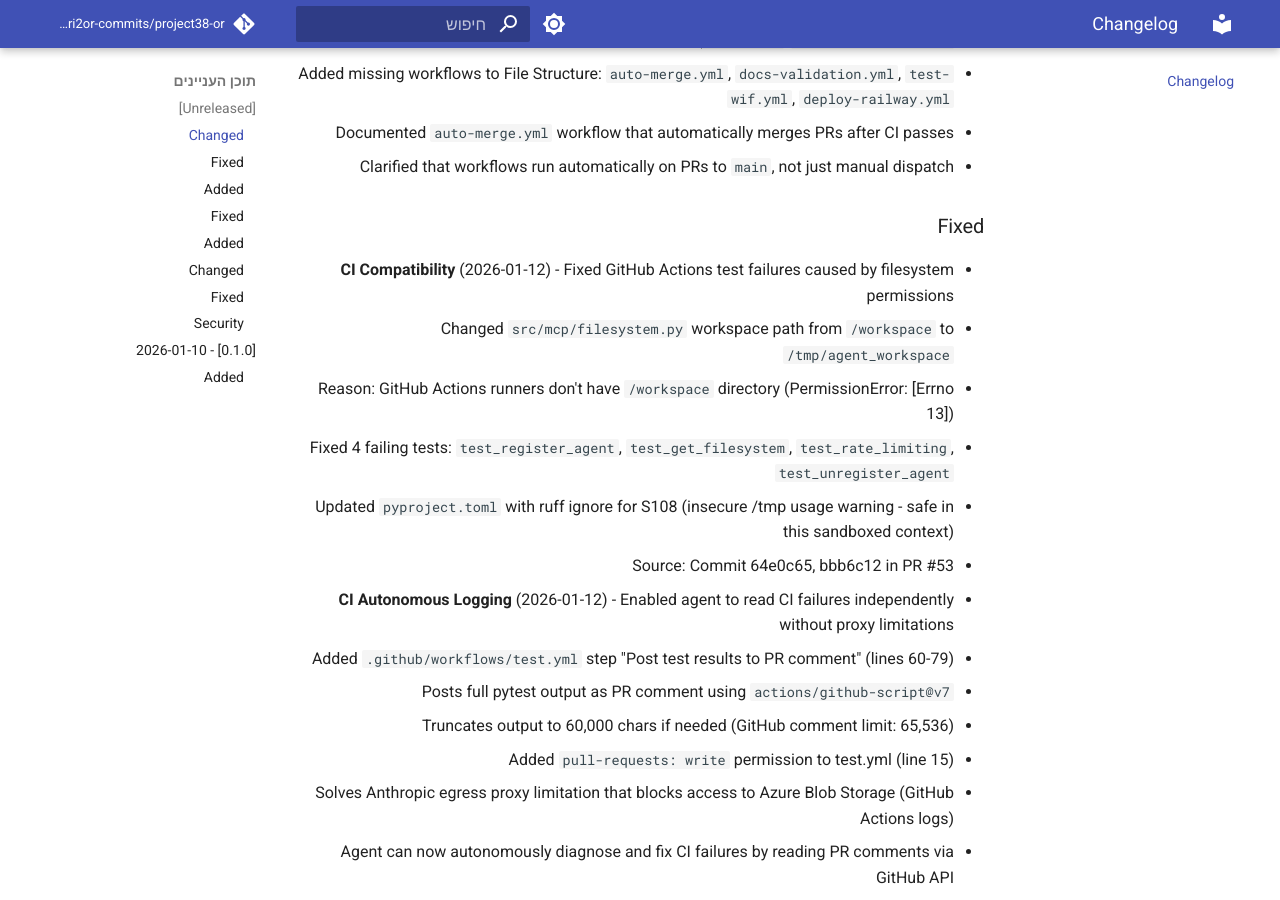
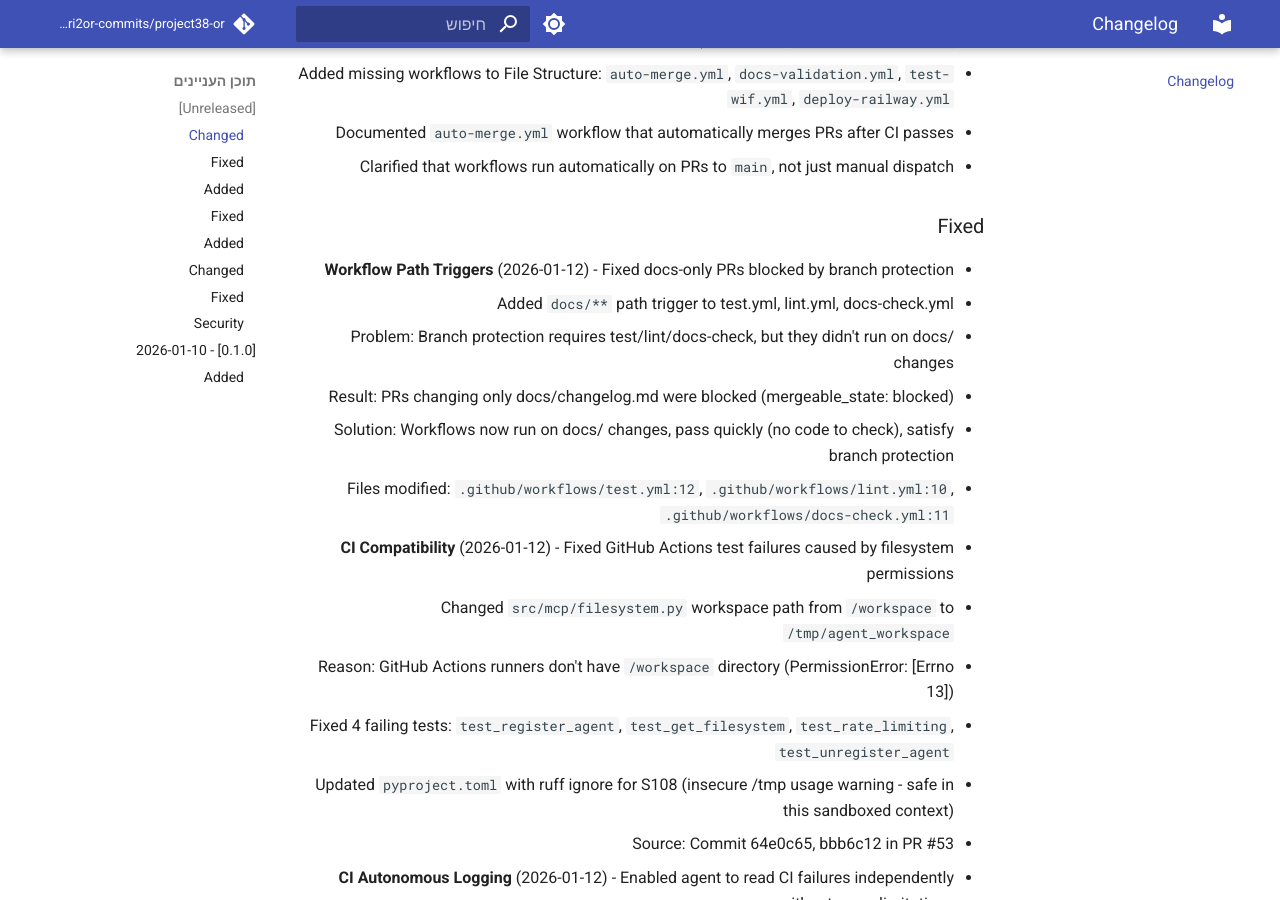
Before and after one commit to edri2or-commits/project38-or, an MkDocs documentation site: the page built from docs/changelog.md, in a window 1280 px wide and 900 px high, scrolled down 523 px. Built offline with MkDocs 1.6.1 and Material for MkDocs 9.7.7, drawn with Linux system fonts in a browser that asks for light colours; comment, search, counter and statistics services are not loaded.

Commit message:
fix(ci): add docs/** to workflow paths to fix branch protection deadlock (#55)
Fix structural issue where docs-only PRs were blocked by branch protection.

Added docs/** path trigger to test.yml, lint.yml, docs-check.yml.
Workflows now run on docs changes and satisfy branch protection requirements.

```diff
--- a/docs/changelog.md
+++ b/docs/changelog.md
@@ -16,6 +16,12 @@ and this project adheres to [Semantic Versioning](https://semver.org/spec/v2.0.0
   - Clarified that workflows run automatically on PRs to `main`, not just manual dispatch
 
 ### Fixed
+- **Workflow Path Triggers** (2026-01-12) - Fixed docs-only PRs blocked by branch protection
+  - Added `docs/**` path trigger to test.yml, lint.yml, docs-check.yml
+  - Problem: Branch protection requires test/lint/docs-check, but they didn't run on docs/ changes
+  - Result: PRs changing only docs/changelog.md were blocked (mergeable_state: blocked)
+  - Solution: Workflows now run on docs/ changes, pass quickly (no code to check), satisfy branch protection
+  - Files modified: `.github/workflows/test.yml:12`, `.github/workflows/lint.yml:10`, `.github/workflows/docs-check.yml:11`
 - **CI Compatibility** (2026-01-12) - Fixed GitHub Actions test failures caused by filesystem permissions
   - Changed `src/mcp/filesystem.py` workspace path from `/workspace` to `/tmp/agent_workspace`
   - Reason: GitHub Actions runners don't have `/workspace` directory (PermissionError: [Errno 13])
```
Also changed, not shown: 3 other files.
